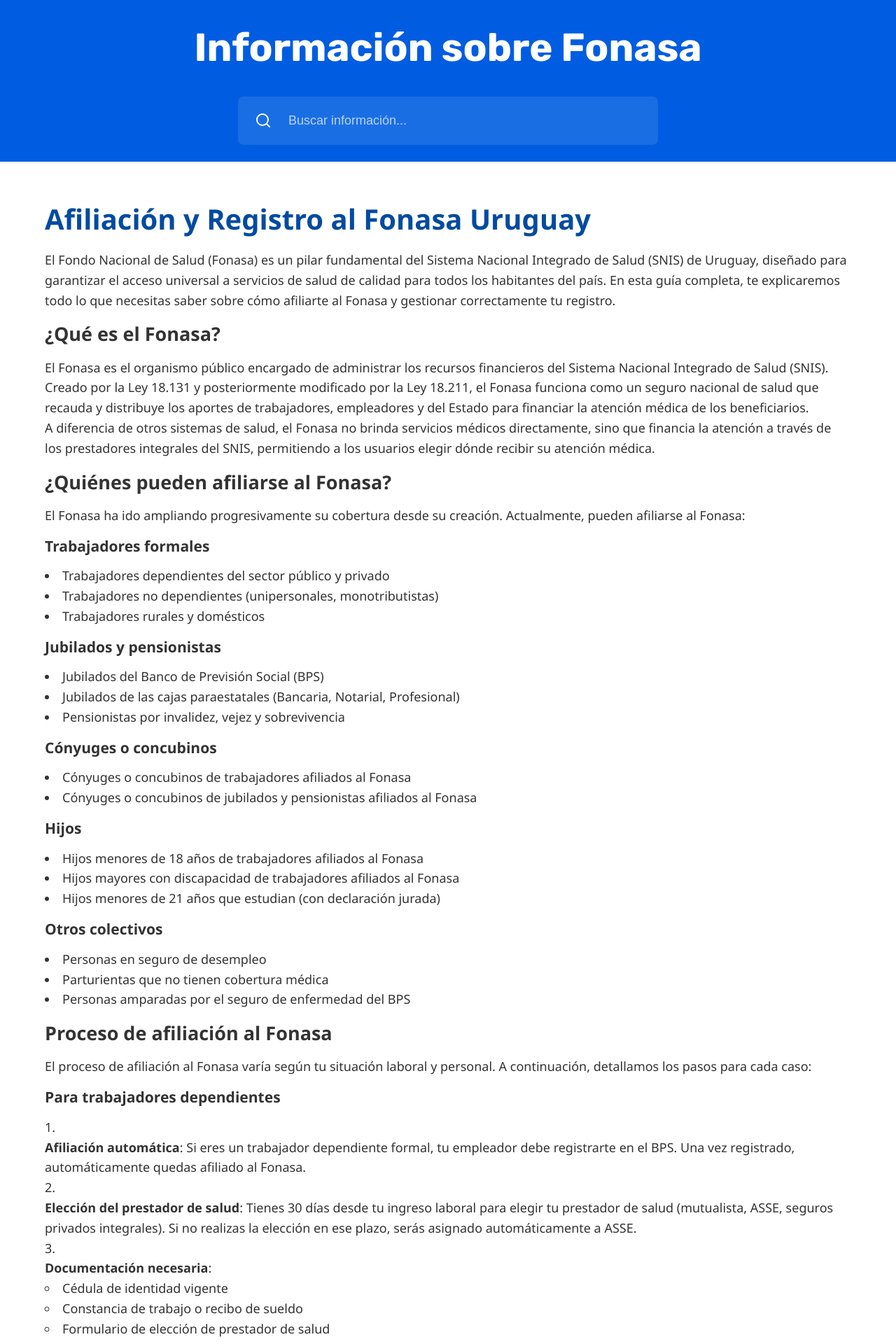
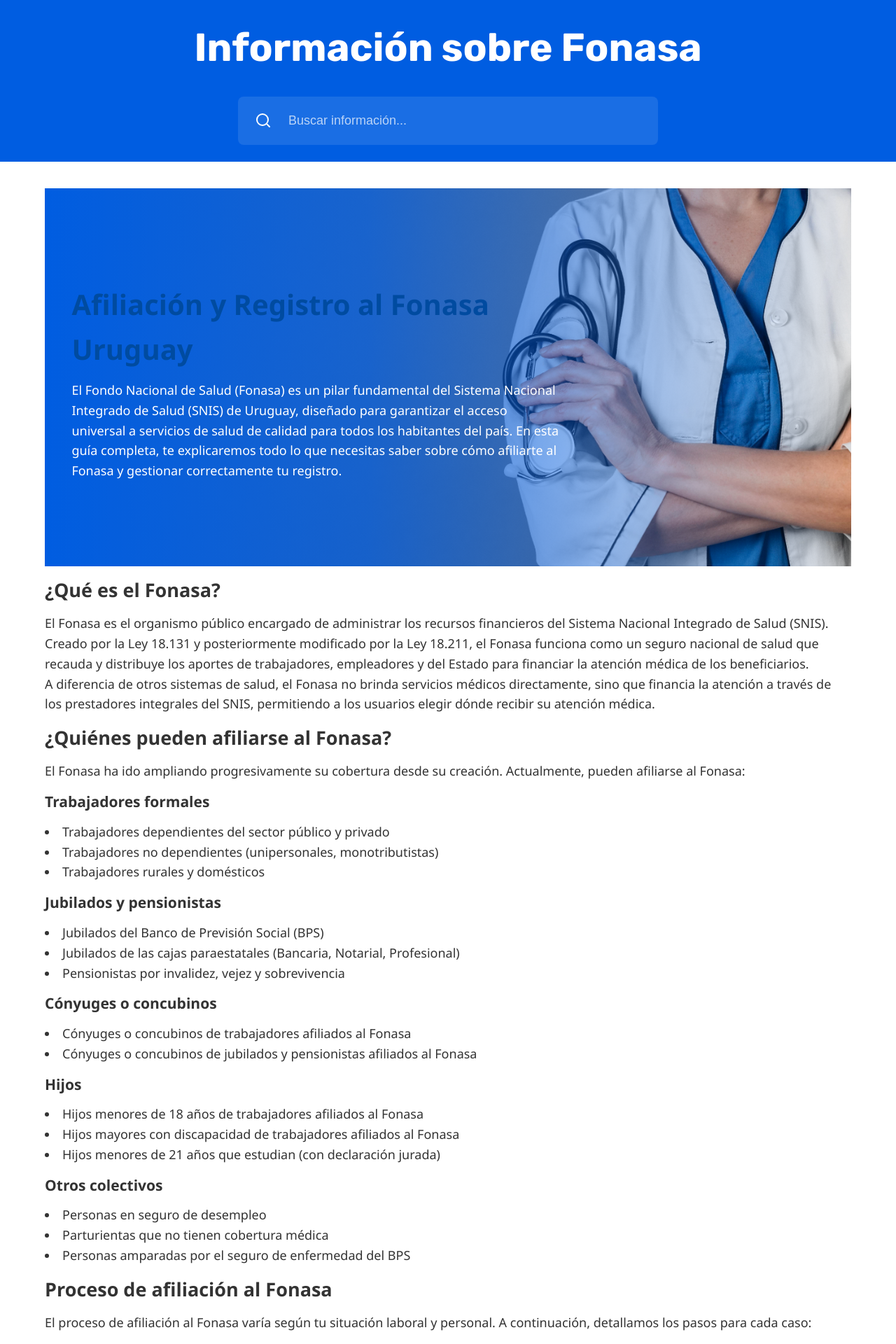
Before and after one commit to JoseAtel/fonasa.info, a Jekyll site: the page built from afiliacion/index.md, in a window 1280 px wide. Shown: the top 1920 px of the page at 70% size. Built offline with Jekyll 4.4.1, drawn with Linux system fonts in a browser that asks for light colours.

Commit message:
Update
index.md, styles.css folder image and fonasa-bg.jpg

```diff
--- a/afiliacion/index.md
+++ b/afiliacion/index.md
@@ -10,10 +10,14 @@
 image: /assets/images/afiliacion-registro.jpg
 ---
 
-# Afiliación y Registro al Fonasa Uruguay
-
-El Fondo Nacional de Salud (Fonasa) es un pilar fundamental del Sistema Nacional Integrado de Salud (SNIS) de Uruguay, diseñado para garantizar el acceso universal a servicios de salud de calidad para todos los habitantes del país. En esta guía completa, te explicaremos todo lo que necesitas saber sobre cómo afiliarte al Fonasa y gestionar correctamente tu registro.
-
+<section class="hero-section">
+  <div class="hero-content">
+    <h1>Afiliación y Registro al Fonasa Uruguay</h1>
+    <p>
+      El Fondo Nacional de Salud (Fonasa) es un pilar fundamental del Sistema Nacional Integrado de Salud (SNIS) de Uruguay, diseñado para garantizar el acceso universal a servicios de salud de calidad para todos los habitantes del país. En esta guía completa, te explicaremos todo lo que necesitas saber sobre cómo afiliarte al Fonasa y gestionar correctamente tu registro.
+    </p>
+  </div>
+</section>
 
 
 ## ¿Qué es el Fonasa?
--- a/assets/css/styles.css
+++ b/assets/css/styles.css
@@ -156,11 +156,55 @@
     font-size: var(--font-size-xxl);
     color: var(--color-primary-dark);
   }
-/* Strong */
+/* STRONG */
 .strong {
   font-weight: bold;
   color: var(--color-primary-dark);
 }
+/* HERO SECTION */
+.hero-section {
+  position: relative;
+  display: flex;
+  align-items: center;
+  justify-content: flex-start;
+  min-height: 60vh;
+  background-image: url('/assets/images/fonasa-bg.jpg'); /* Cambia por tu imagen real */
+  background-size: cover;
+  background-position: center;
+  background-repeat: no-repeat;
+  padding: var(--space-lg);
+  color: var(--color-background);
+  overflow: hidden;
+}
+
+.hero-section::before {
+  content: "";
+  position: absolute;
+  inset: 0;
+  background: linear-gradient(to right, var(--color-primary) 0%, rgba(0, 93, 225, 0.8) 40%, transparent 100%);
+  z-index: 1;
+}
+
+.hero-content {
+  position: relative;
+  max-width: 700px;
+  z-index: 2;
+  font-family: var(--font-family-heading);
+}
+
+.hero-content h1 {
+  font-size: var(--font-size-xxl);
+  margin-bottom: var(--space-sm);
+}
+
+.hero-content p {
+  font-size: var(--font-size-md);
+  color: var(--color-background);
+  line-height: 1.6;
+}
+
+/* FIN HERO SECTION */
+
   .language-selector {
     position: relative;
   }
```
Also changed, not shown: assets/images/fonasa-bg.jpg (added).
